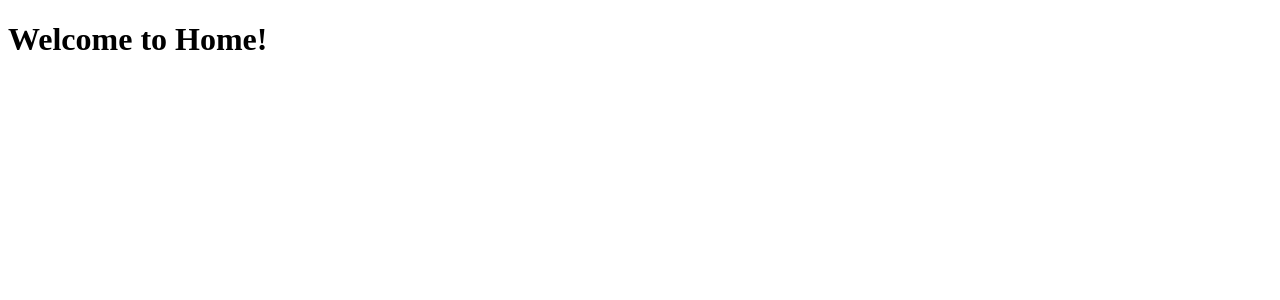
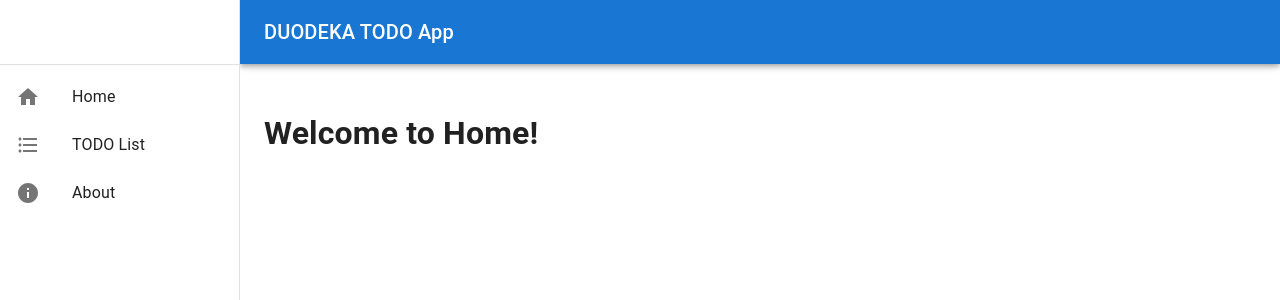
Before and after one commit to MPFGlaser/assessment-duodeka-todo, a React (Vite) app: page / in a window 1280 px wide. Shown: the top 300 px of the page. Built offline with nearby package versions, Linux system fonts and the light colour scheme.

Commit message:
feat: add navigation

```diff
--- a/src/app/app.tsx
+++ b/src/app/app.tsx
@@ -1,11 +1,14 @@
 import { Outlet } from 'react-router-dom';
 // eslint-disable-next-line @typescript-eslint/no-unused-vars
 import styles from './app.module.scss';
+import Navigation from '../components/Navigation/Navigation';
 
 export function App() {
   return (
     <div>
-      <Outlet />
+      <Navigation>
+        <Outlet />
+      </Navigation>
     </div>
   );
 }
--- /dev/null
+++ b/src/components/Navigation/Navigation.tsx
@@ -0,0 +1,152 @@
+import React from 'react';
+import {
+  AppBar,
+  Box,
+  CssBaseline,
+  Divider,
+  Drawer,
+  IconButton,
+  List,
+  ListItem,
+  ListItemButton,
+  ListItemIcon,
+  ListItemText,
+  Toolbar,
+  Typography,
+} from '@mui/material';
+import MenuIcon from '@mui/icons-material/Menu';
+import HomeIcon from '@mui/icons-material/Home';
+import InfoIcon from '@mui/icons-material/Info';
+import FormatListBulletedIcon from '@mui/icons-material/FormatListBulleted';
+import { Link } from 'react-router-dom';
+
+const drawerWidth = 240;
+
+interface NavigationProps {
+  children?: React.ReactNode;
+}
+
+export default function Navigation(props: NavigationProps) {
+  const [mobileOpen, setMobileOpen] = React.useState(false);
+
+  const handleDrawerToggle = () => {
+    setMobileOpen(!mobileOpen);
+  };
+
+  const items = [
+    {
+      text: 'Home',
+      icon: <HomeIcon />,
+      link: '/',
+    },
+    {
+      text: 'TODO List',
+      icon: <FormatListBulletedIcon />,
+      link: '/todo',
+    },
+    {
+      text: 'About',
+      icon: <InfoIcon />,
+      link: '/about',
+    },
+  ];
+
+  const drawer = (
+    <div>
+      <Toolbar />
+      <Divider />
+      <List>
+        {items.map((item, index) => (
+          <ListItem
+            key={item.text}
+            disablePadding
+            component={Link}
+            to={item.link}
+            style={{ textDecoration: 'none', color: 'inherit' }}
+          >
+            <ListItemButton>
+              <ListItemIcon>{item.icon}</ListItemIcon>
+              <ListItemText primary={item.text} />
+            </ListItemButton>
+          </ListItem>
+        ))}
+      </List>
+    </div>
+  );
+
+  return (
+    <Box sx={{ display: 'flex' }}>
+      <CssBaseline />
+      <AppBar
+        position="fixed"
+        sx={{
+          width: { sm: `calc(100% - ${drawerWidth}px)` },
+          ml: { sm: `${drawerWidth}px` },
+        }}
+      >
+        <Toolbar>
+          <IconButton
+            color="inherit"
+            aria-label="open drawer"
+            edge="start"
+            onClick={handleDrawerToggle}
+            sx={{ mr: 2, display: { sm: 'none' } }}
+          >
+            <MenuIcon />
+          </IconButton>
+          <Typography variant="h6" noWrap component="div">
+            DUODEKA TODO App
+          </Typography>
+        </Toolbar>
+      </AppBar>
+
+      <Box
+        component="nav"
+        sx={{ width: { sm: drawerWidth }, flexShrink: { sm: 0 } }}
+        aria-label="navigation drawer"
+      >
+        <Drawer
+          variant="temporary"
+          open={mobileOpen}
+          onClose={handleDrawerToggle}
+          ModalProps={{
+            keepMounted: true, // Better open performance on mobile.
+          }}
+          sx={{
+            display: { xs: 'block', sm: 'none' },
+            '& .MuiDrawer-paper': {
+              boxSizing: 'border-box',
+              width: drawerWidth,
+            },
+          }}
+        >
+          {drawer}
+        </Drawer>
+        <Drawer
+          variant="permanent"
+          sx={{
+            display: { xs: 'none', sm: 'block' },
+            '& .MuiDrawer-paper': {
+              boxSizing: 'border-box',
+              width: drawerWidth,
+            },
+          }}
+          open
+        >
+          {drawer}
+        </Drawer>
+      </Box>
+      <Box
+        component="main"
+        sx={{
+          flexGrow: 1,
+          p: 3,
+          width: { sm: `calc(100% - ${drawerWidth}px)` },
+        }}
+      >
+        <Toolbar />
+        {props.children}
+      </Box>
+    </Box>
+  );
+}
```
Also changed, not shown: 2 other files (tests, documents, lock files or other folders).
